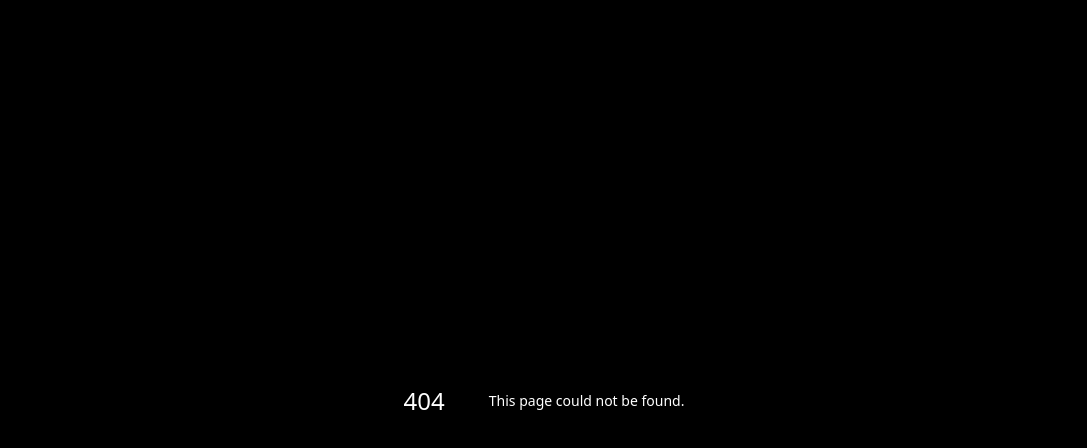
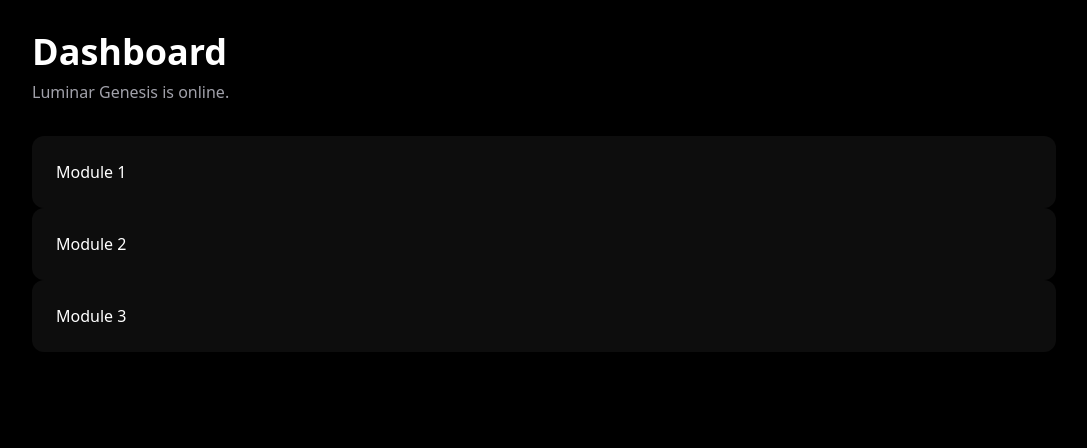
Before and after one commit to BoogieBoogatti/Luminar-Genesis, a Next.js app: page /dashboard in a window 1280 px wide. Before the commit this address had no page. Shown: the top 448 px of the page, without its empty margins (96-1183 px from the left). Built offline with nearby package versions, Linux system fonts and the light colour scheme.

Commit message:
Create page.jsx

```diff
--- /dev/null
+++ b/app/dashboard/page.jsx
@@ -0,0 +1,21 @@
+const Card = ({ children }) => (
+  <div className="rounded-xl border-white/10 bg-white/5 p-6 backdrop-blur-xl">
+    {children}
+  </div>
+);
+
+export default function DashboardPage() {
+  return (
+    <main className="min-h-screen bg-black p-8">
+      <div className="mx-auto max-w-5xl">
+        <h1 className="text-4xl font-black">Dashboard</h1>
+        <p className="mt-2 text-zinc-400">Luminar Genesis is online.</p>
+        <div className="mt-8 grid-cols-1 gap-4 md:grid-cols-3">
+          <Card>Module 1</Card>
+          <Card>Module 2</Card>
+          <Card>Module 3</Card>
+        </div>
+      </div>
+    </main>
+  );
+}
```
